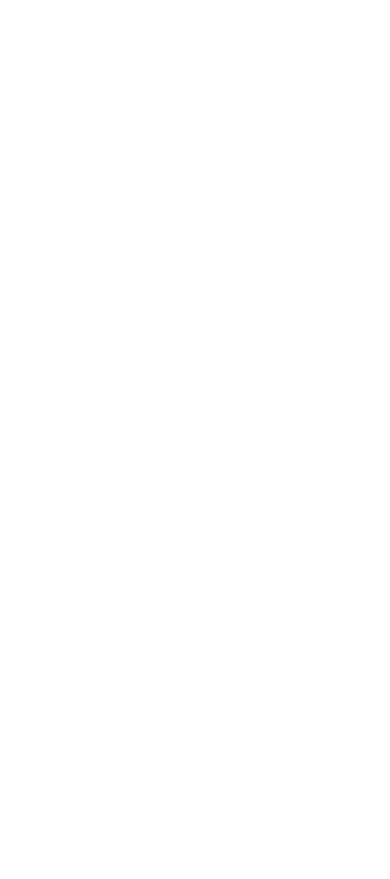
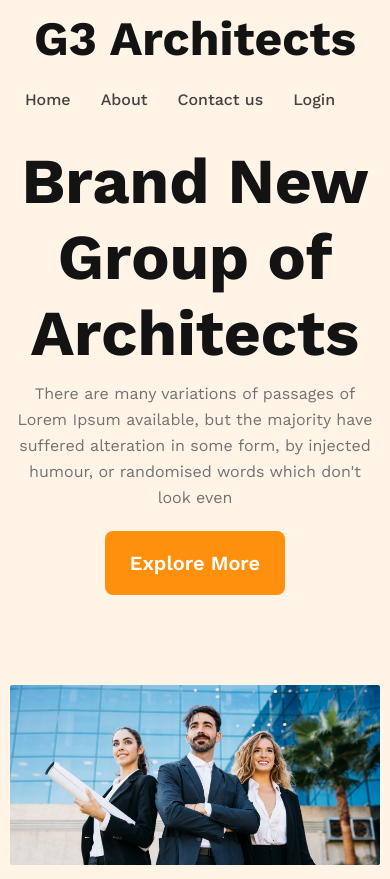
Before and after one commit to Sumaiyakhan322/project-3-responsiove-website, a plain HTML site: page index.html in a window 390 px wide. Before the commit the page ends 844 px from the top, so only its background shows below. Drawn offline with nearby package versions, Linux system fonts and the light colour scheme.

Commit message:
addded responsive header section

```diff
--- a/index.html
+++ b/index.html
@@ -4,9 +4,36 @@
     <meta charset="UTF-8">
     <meta name="viewport" content="width=device-width, initial-scale=1.0">
     <title>G3-architects</title>
-    <link rel="stylesheet" href="/style.css">
+    <link rel="stylesheet" href="./style.css">
+    <link rel="preconnect" href="https://fonts.googleapis.com">
+<link rel="preconnect" href="https://fonts.gstatic.com" crossorigin>
+<link href="https://fonts.googleapis.com/css2?family=IBM+Plex+Serif:wght@600&family=Lato:ital,wght@0,400;0,900;1,400&family=Open+Sans:wght@400;700;800&family=Poppins:wght@400;600;700;800&family=Work+Sans:wght@400;500;600;700;800&display=swap" rel="stylesheet">
 </head>
 <body>
+    <header>
+       <nav>
+        <h3 class="nav-title">G3 Architects</h3>
+        <ul>
+            <li><a href="">Home</a></li>
+            <li><a href="">About</a></li>
+            <li><a href="">Contact us</a></li>
+            <li><a href="">Login</a></li>
+        </ul>
+       </nav>
+       <div class="banner">
+        <div class="banner-content">
+            <h1 class="banner-title">Brand New Group of Architects<h1>
+                <p class="banner-description">There are many variations of passages of Lorem Ipsum available, but the majority have suffered alteration in some form, by injected humour, or randomised words which don't look even</p>
+                <button class="btn-primary">Explore More</button>
+        </div>
+            <img src="./images/banner.png" alt="">
+       </div>
+    </header>
+    <main>
 
+    </main>
+    <footer>
+
+    </footer>
 </body>
 </html>
--- a/style.css
+++ b/style.css
@@ -0,0 +1,109 @@
+/* Added universal css */
+*{
+    font-family: 'Work Sans', sans-serif;
+    margin: 0;
+    padding: 0;
+}
+/* common style */
+.btn-primary{
+    border-radius: 8px;
+background: #FF900E;
+padding: 20px 25px;
+border: none;
+color: #FFF;
+font-size: 1.25rem;
+font-weight: 600;
+cursor: pointer;
+
+}
+/* header csss */
+header{
+    background: rgba(255, 144, 14, 0.10);
+    padding: 40px 240px;
+}
+nav{
+    display: flex;
+    justify-content: space-between;
+    align-items: center;
+}
+.nav-title{
+color: var(--dark-01, #131313);
+font-family: Work Sans;
+font-size:3rem;
+font-weight: 700;
+}
+nav >ul{
+   display: flex;
+}
+nav li{
+    list-style: none;
+    margin-right: 30px;
+
+
+
+    font-size: 1rem;
+
+    font-weight: 500;
+    line-height: 26px; /* 144.444% */
+}
+nav li a{
+    text-decoration: none;
+    color: var(--dark-02, #424242);
+}
+/* banner-style */
+.banner-content{
+    max-width: 800px;
+    margin: 30px auto;
+    text-align: center;
+}
+.banner-title{
+    font-size: 4rem;
+    color: var(--dark-01, #131313);
+    font-weight: 700;
+    margin-bottom: 10px;
+}
+.banner-description{
+    color: var(--dark-03, #727272);
+    margin-bottom: 20px;
+
+font-family: Work Sans;
+
+font-size: 1rem;
+font-weight: 400;
+line-height: 26px; /* 162.5% */
+}
+.banner img{
+    width: 100%;
+    margin-top: 60px;
+}
+
+
+
+
+
+/* responsive style */
+@media screen and (max-width: 576px){
+    header{
+
+      padding: 10px;
+    }
+       nav{
+        flex-direction: column;
+       }
+       nav >ul{
+        margin-top: 20px;
+       }
+
+    }
+    @media screen and (max-width:992px) and (min-width:576px) {
+        header{
+
+         padding: 40px;
+          }
+          nav{
+            flex-direction: column;
+           }
+           nav >ul{
+            margin-top: 20px;
+           }
+    }
```
